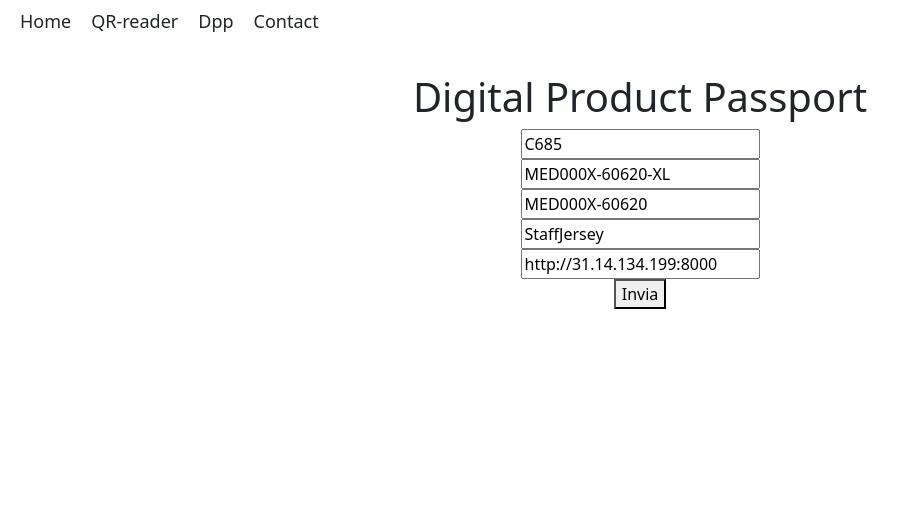
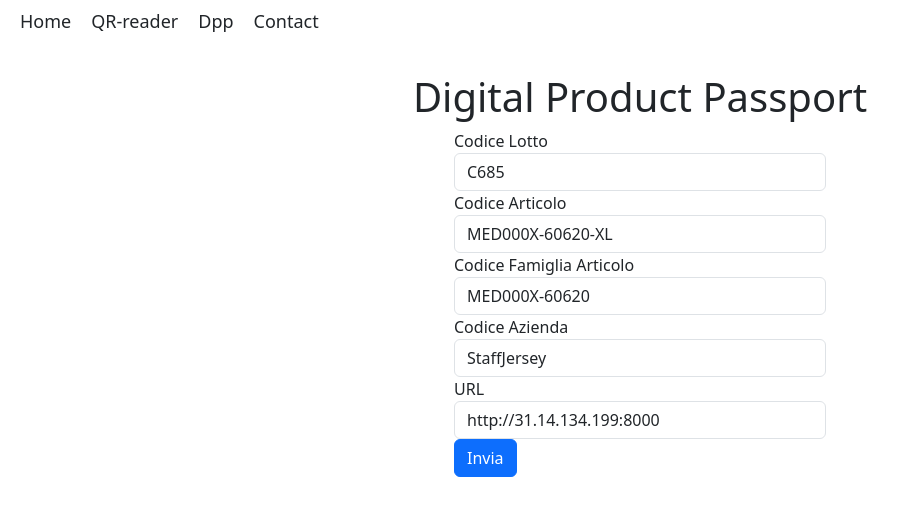
Before and after one commit to luca-morellini/dpp-browser, a React (Vite) app: page /dpp in a window 1280 px wide. Shown: the top 516 px of the page, without its empty margins (0-909 px from the left). Built offline with nearby package versions, Linux system fonts and the light colour scheme.

Commit message:
Input form aesthetic improvements

```diff
--- a/src/components/InputForm.jsx
+++ b/src/components/InputForm.jsx
@@ -26,56 +26,30 @@ function InputForm({ fetchData }) {
   };
 
   return (
-    <section>
-      <form>
-        <div>
-          <input
-            type="text"
-            placeholder="Inserisci il codice lotto"
-            name="batch_code"
-            value={formData.batch_code}
-            onChange={handleFormChange}
-          />
+    <section className="col-12 offset-md-4 col-md-4 text-start">
+      <form >
+        <div class="form-group">
+          <label>Codice Lotto</label>
+          <input type="text" class="form-control" name="batch_code" placeholder="Inserisci il codice lotto" value={formData.batch_code} onChange={handleFormChange}/>
         </div>
-
-        <div>
-          <input
-            type="text"
-            placeholder="Inserisci il codice articolo"
-            name="item_code"
-            value={formData.item_code}
-            onChange={handleFormChange}
-          />
+        <div class="form-group">
+          <label>Codice Articolo</label>
+          <input type="text" class="form-control" placeholder="Inserisci il codice articolo" name="item_code" value={formData.item_code} onChange={handleFormChange}/>
         </div>
-        <div>
-          <input
-            type="text"
-            placeholder="Inserisci il codice famiglia prodotto"
-            name="productfamily_code"
-            value={formData.productfamily_code}
-            onChange={handleFormChange}
-          />
+        <div class="form-group">
+          <label>Codice Famiglia Articolo</label>
+          <input type="text" class="form-control" placeholder="Inserisci il codice famiglia prodotto" name="productfamily_code" value={formData.productfamily_code} onChange={handleFormChange}/>
         </div>
-        <div>
-          <input
-            type="text"
-            placeholder="Inserisci il codice azienda"
-            name="company_code"
-            value={formData.company_code}
-            onChange={handleFormChange}
-          />
+        <div class="form-group">
+          <label>Codice Azienda</label>
+          <input type="text" class="form-control" placeholder="Inserisci il codice azienda" name="company_code" value={formData.company_code} onChange={handleFormChange}/>
         </div>
-        <div>
-          <input
-            type="text"
-            placeholder="Inserisci l'url dell'azienda"
-            name="url"
-            value={formData.url}
-            onChange={handleFormChange}
-          />
+        <div class="form-group">
+          <label>URL</label>
+          <input type="text" class="form-control" placeholder="Inserisci l'url dell'azienda" name="url" value={formData.url} onChange={handleFormChange}/>
         </div>
       </form>
-      <button onClick={handleButtonClick}>Invia</button>
+      <button className="btn btn-primary" onClick={handleButtonClick}>Invia</button>
     </section>
   )
 }
--- a/src/components/OutputForm.jsx
+++ b/src/components/OutputForm.jsx
@@ -23,7 +23,7 @@ function OutputForm({ form, data_list }) {
                     {item.value_url ?
                       (item.value_url_type === "image" ?
                         <img src={item.value_url} className="col-6"/> :
-                        <a href={item.value_url}>{item.value_text}</a>
+                        <a href={item.value_url}>{item.value_text ? item.value_text : item.value_url}</a>
                       ) :
                       <div>{item.value_text}{item.value_number} {item.value_number_unit_of_measure}</div>
                     }
```
